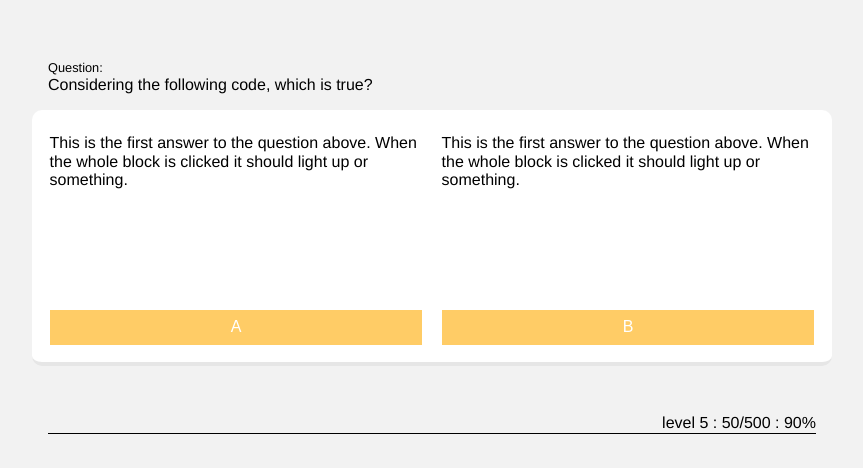
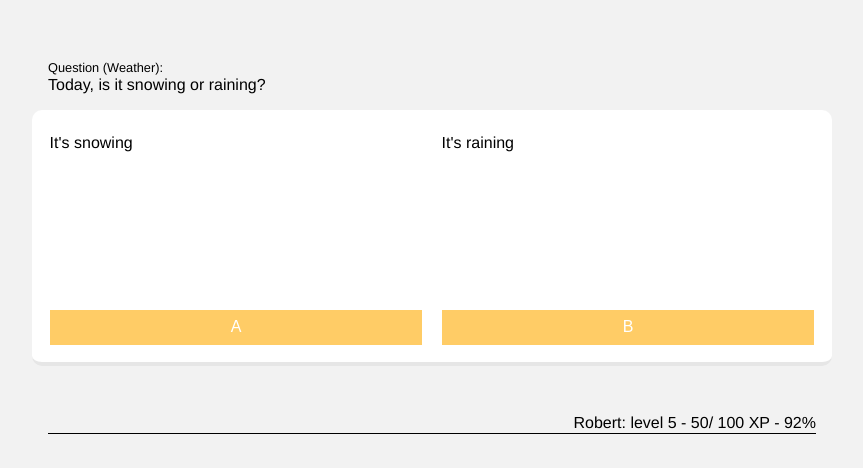
Before and after one commit to colorcodedcode/FlashCardApp_mern-stack, a React app: page / in a window 1280 px wide. Shown: the part 132-600 px from the top of the page, without its empty margins (208-1071 px from the left). Built offline with nearby package versions, Linux system fonts and the light colour scheme.

Commit message:
quiz logic implemented

```diff
--- a/public/css/stylesheet.css
+++ b/public/css/stylesheet.css
@@ -25,7 +25,7 @@ h1 {
   padding-bottom: 1rem;
   border-bottom: 1px solid black;
 }
-#answer_a_button, #answer_b_button {
+#answer_a_button, #answer_b_button, #next_button {
   border: none;
   background-color: #ffcc66;
   color: white;
@@ -41,9 +41,6 @@ h1 {
 .codethree { color: black }
 
 /*Section Styles*/
-#test_container {
-
-}
 #test_header {
   padding: 1rem;
 }
@@ -71,6 +68,11 @@ h1 {
   float: left;
   padding: 1rem 0.6rem 0.6rem 0.6rem;
 }
+#result {
+  width: 100%;
+  float: left;
+  padding: 1rem 0.6rem 0.6rem 0.6rem;
+}
 /*Header & Footer*/
 header {
   padding: 1rem;
@@ -91,10 +93,10 @@ footer {
 }
 
 /*Media Queries*/
-@media () {
+/* @media () {
 
-}
+} */
 
-@media print {
+/* @media print {
 
-}
+} */
--- a/src/components/App.js
+++ b/src/components/App.js
@@ -3,17 +3,50 @@ import Header from './Header';
 import Test from './Test';
 import Footer from './Footer';
 
+const userData = {
+  id: 1,
+  name: 'Robert',
+  xp: {
+    current: 50,
+    goal: 100
+  },
+  level: 5,
+  rate: 0.92
+}
+
 class App extends React.Component {
+  constructor() {
+    super();
+    this.state = {
+      user: userData
+    }
+  }
+
+  changeScore(score) {
+    let levelUp = false
+    if (this.state.user.xp.current === 100-score) {
+      levelUp = true;
+    }
+    this.setState(prevState => ({
+      user: {
+        ...prevState.user,
+        xp: {
+          current: levelUp ? 0 : prevState.user.xp.current + score,
+          goal: prevState.user.xp.goal
+        },
+        level: levelUp ? prevState.user.level + 1 : prevState.user.level
+      }
+    }))
+  }
+
   render() {
     return (
       <div>
         <Header />
-
         <main role="main">
-            <Test />
+          <Test changeScore={this.changeScore.bind(this)}/>
         </main>
-
-          <Footer />
+        <Footer user={this.state.user}/>
       </div>
     );
   }
--- a/src/components/Footer.js
+++ b/src/components/Footer.js
@@ -1,18 +1,18 @@
 import React from 'react';
 
-let level = 5
-let xp = {
-  current: 50,
-  nextIn: 500
-}
-let rate = '90%'
+class Footer extends React.Component {
 
-class Footer extends React.Component {
   render() {
     return (
     <footer role="contentinfo">
       <section id="player_stats">
-        <p>{`level ${level} : ${xp.current}/${xp.nextIn} : ${rate}`}</p>
+        <p>{
+          `${this.props.user.name}: level
+          ${this.props.user.level} -
+          ${this.props.user.xp.current}/
+          ${this.props.user.xp.goal} XP -
+          ${(this.props.user.rate*100)}%`
+        }</p>
       </section>
     </footer>
     )
--- a/src/components/Test.js
+++ b/src/components/Test.js
@@ -1,35 +1,116 @@
 import React from 'react';
 
+const testQuestions = [{
+  id: 1,
+  category: 'Weather',
+  question: `Today, is it snowing or raining?`,
+  answer_a: `It's snowing`,
+  answer_b: `It's raining`,
+  right_answer: 'A'
+}, {
+  id: 2,
+  category: 'Weather',
+  question: `Is snow white or black?`,
+  answer_a: `Definitely black`,
+  answer_b: `Most certainly white`,
+  right_answer: 'B'
+}, {
+  id: 3,
+  category: 'Weather',
+  question: `Is the sun out or not?`,
+  answer_a: `I can see it with my bare eyes (for now)`,
+  answer_b: `It may be out there somewhere`,
+  right_answer: 'A'
+}]
 
-let question = 'Considering the following code, which is true?';
-let answer_a =
-  'This is the first answer to the question above. When the whole block is clicked it should light up or something.';
-let answer_b =
-  'This is the first answer to the question above. When the whole block is clicked it should light up or something.';
+function TestQuestion(props) {
+  console.log(props)
+  return (
+    <section id="test_body">
+      <div id="answer_a">
+        <p>{props.question.answer_a}</p>
+        <input id="answer_a_button" type="button" onClick={props.validateAnswer} value='A'/>
+      </div>
+      <div id="answer_b">
+        <p>{props.question.answer_b}</p>
+        <input id="answer_a_button" type="button" onClick={props.validateAnswer} value='B'/>
+      </div>
+    </section>
+  )
+}
+
+function TestAnswer(props) {
+  return (
+    <section id="test_body">
+      <div id="result">
+        <p>{props.answer}</p>
+        <input id="next_button" type="button" value="Next Question" onClick={props.nextQuestion}/>
+      </div>
+    </section>
+  )
+}
 
 class Test extends React.Component {
+  constructor() {
+    super();
+
+    this.state = {
+      questions: testQuestions,
+      questionNumber: 0,
+      showResult: false,
+    };
+  }
+
+  toggleResult() {
+    this.setState({
+      showResult: !this.state.showResult
+    })
+  }
+
+  validateAnswer(answer) {
+    if (answer.target.value === this.state.questions[this.state.questionNumber].right_answer) {
+      this.props.changeScore(10)
+    }
+    this.toggleResult()
+  }
+
+  nextQuestion() {
+    if(this.state.questionNumber === this.state.questions.length -1 ) {
+      this.setState({ questionNumber: 0 })
+    } else {
+      this.setState({ questionNumber: this.state.questionNumber + 1 })
+    }
+    this.toggleResult()
+  }
 
   render() {
+    let correctAnswer = ''
+    if (this.state.questions[this.state.questionNumber].right_answer === 'A') {
+      correctAnswer = this.state.questions[this.state.questionNumber].answer_a;
+    } else {
+      correctAnswer = this.state.questions[this.state.questionNumber].answer_b;
+    }
+
+    // the conditional render of the testanswer/question is not pretty, consider changing it later
     return (
-        <section id="test_container">
-          <section id="test_header">
-            <div id="question_header">
-            Question:
-            </div>
-            <div id="question_body">{question}</div>
-          </section>
+      <section id="test_container">
 
-        <section id="test_body">
-          <div id="answer_a">
-            <p>{answer_a}</p>
-            <button id="answer_a_button">A</button>
+        <section id="test_header">
+          <div id="question_header">
+            Question ({this.state.questions[this.state.questionNumber].category}):
           </div>
-          <div id="answer_b">
-            <p>{answer_b}</p>
-            <button id="answer_b_button">B</button>
-          </div>
+          <div id="question_body">{this.state.questions[this.state.questionNumber].question}</div>
         </section>
+        <div>
+          {
+            this.state.showResult ?
+            <TestAnswer answer={correctAnswer} nextQuestion={this.nextQuestion.bind(this)}/>
+            :
+            <TestQuestion question={this.state.questions[this.state.questionNumber]} validateAnswer={this.validateAnswer.bind(this)}/>
+          }
+        </div>
       </section>
+
     )
   };
 }
```
Also changed, not shown: src/components/TestAnswer.js (added, +17 -0 lines), src/components/TestQuestion.js (added, +21 -0 lines). Lines whose indentation alone changed are shown as unchanged.
